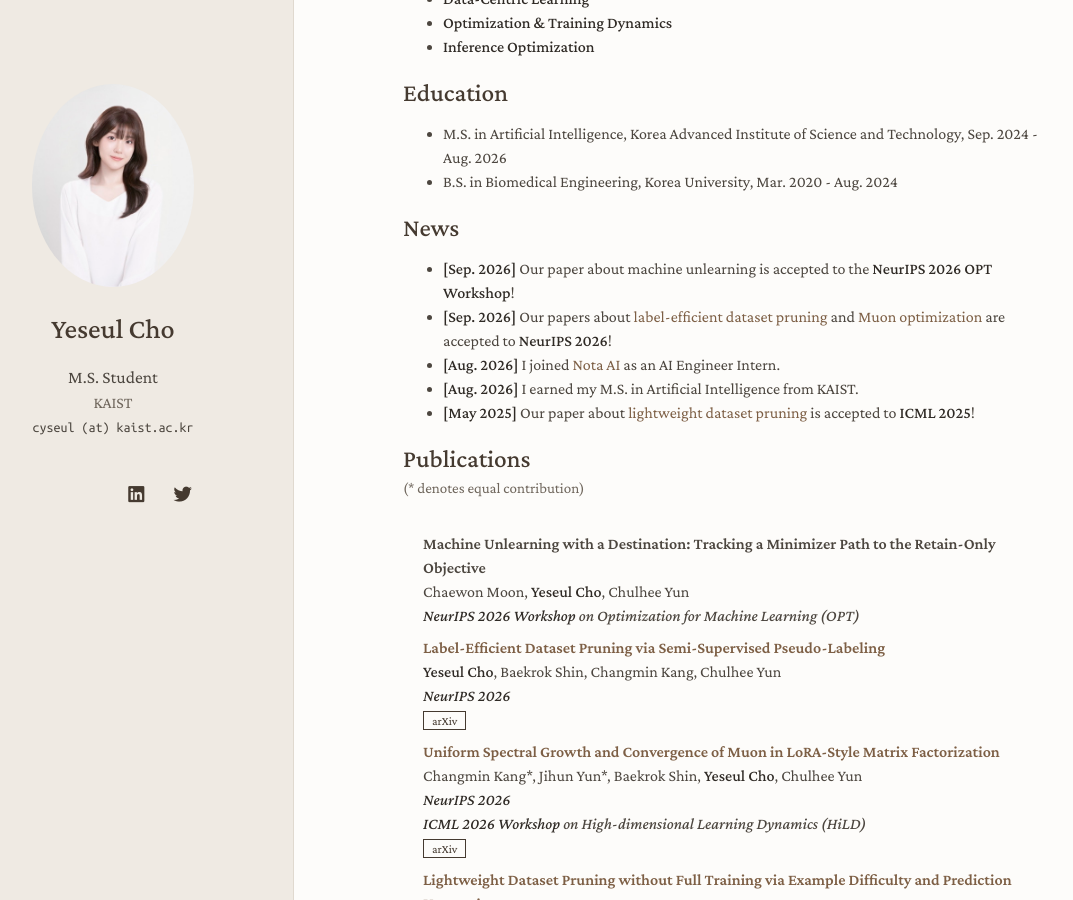
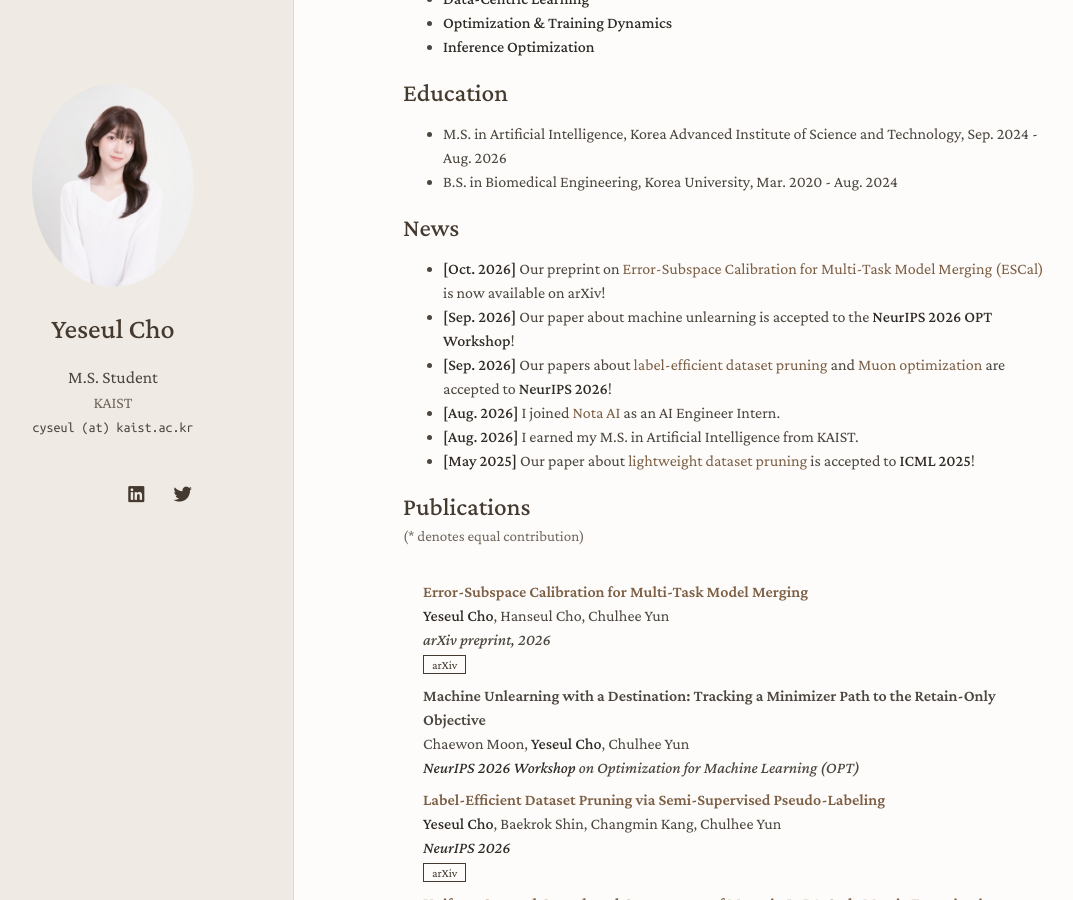
Before and after one commit to cyseul/cyseul.github.io, a Jekyll site: the page built from index.md, in a window 1280 px wide and 900 px high, scrolled down 464 px. Shown: the whole window, without its empty margins (67-1140 px from the left). Built offline with Jekyll 4.4.1, drawn with Linux system fonts in a browser that asks for light colours; nearby versions of some CDN libraries; a style sheet for code colours, icons or effects is not loaded; our own code applies the rules of GitHub Pages for plain Markdown files.

Commit message:
Add ESCal preprint to news and publications

```diff
--- a/_data/publications.yml
+++ b/_data/publications.yml
@@ -1,4 +1,9 @@
 main:
+  - title: "Error-Subspace Calibration for Multi-Task Model Merging"
+    authors: <strong>Yeseul Cho</strong>, Hanseul Cho, Chulhee Yun
+    conference: arXiv preprint, 2026
+    arxiv: https://arxiv.org/abs/2610.33483
+
   - title: "Machine Unlearning with a Destination: Tracking a Minimizer Path to the Retain-Only Objective"
     authors: Chaewon Moon, <strong>Yeseul Cho</strong>, Chulhee Yun
     conference: <strong>NeurIPS 2026 Workshop</strong> on Optimization for Machine Learning (OPT)
--- a/index.md
+++ b/index.md
@@ -22,6 +22,7 @@ Going forward, I am particularly interested in understanding the optimization dy
 - B.S. in Biomedical Engineering, Korea University, Mar. 2020 - Aug. 2024
 
 ## News
+- **[Oct. 2026]** Our preprint on [Error-Subspace Calibration for Multi-Task Model Merging (ESCal)](https://arxiv.org/abs/2610.33483) is now available on arXiv!
 - **[Sep. 2026]** Our paper about machine unlearning is accepted to the **NeurIPS 2026 OPT Workshop**!
 - **[Sep. 2026]** Our papers about [label-efficient dataset pruning](https://arxiv.org/abs/2605.23198) and [Muon optimization](https://arxiv.org/abs/2602.06385) are accepted to **NeurIPS 2026**!
 - **[Aug. 2026]** I joined [Nota AI](https://www.nota.ai) as an AI Engineer Intern.
```
